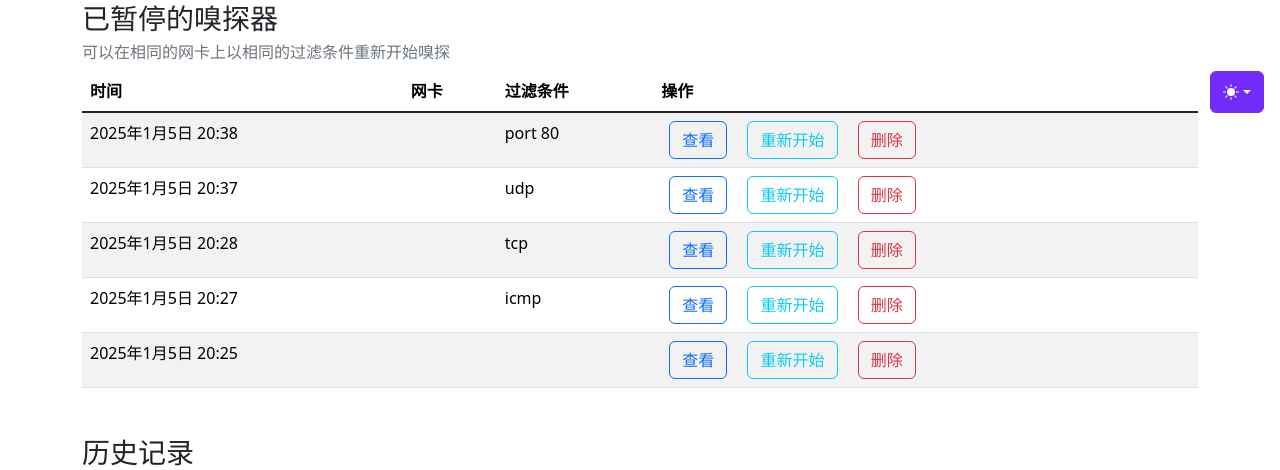
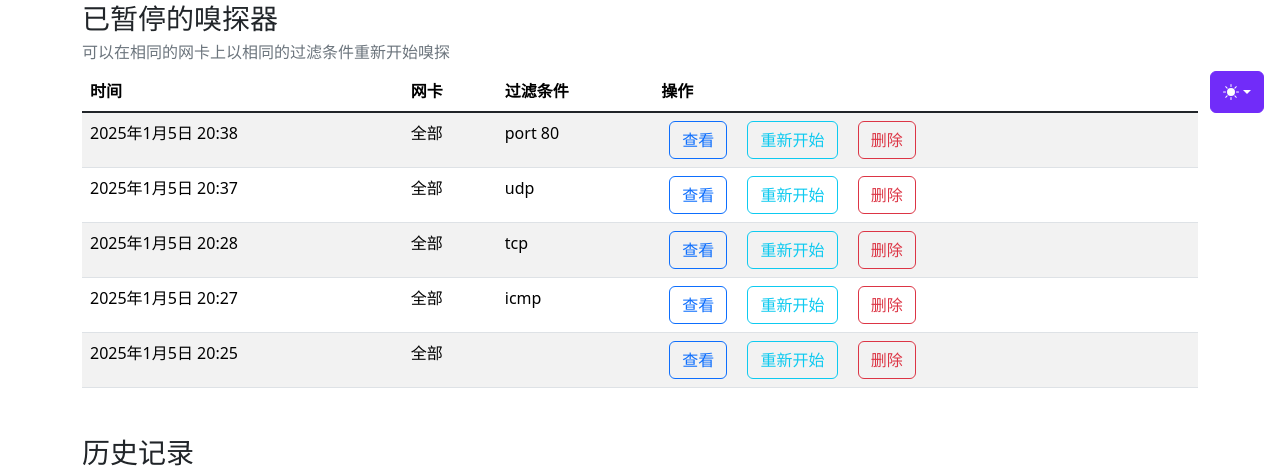
Before and after one commit to Bright-Crest/Network-Sniffer, a Django app: page /sniffer/ in a window 1280 px wide. Shown: the part 671-1141 px from the top of the page. Run offline with Django 5.2, Linux system fonts and the light colour scheme; data comes from the database, SQL or seed files in the repository; some libraries are stand-ins or nearby versions.

Commit message:
[fix] small fix of all net cards dispalying

```diff
--- a/server/sniffer/templates/sniffer/index.html
+++ b/server/sniffer/templates/sniffer/index.html
@@ -59,7 +59,7 @@
             {% if sniff_history.is_history is False and sniff_history.is_stopped is False and sniff_history.is_configured %}
               <tr>
                 <td>{{ sniff_history.timestamp }}</td>
-                <td>{{ sniff_history.net_card }}</td>
+                <td>{{ sniff_history.net_card|default:"全部" }}</td>
                 <td>{{ sniff_history.filter }}</td>
                 <td>
                   <form id="sseForm_{{ sniff_history.id }}" name="sseForm_{{ sniff_history.id }}" method="post" novalidate>
@@ -82,7 +82,7 @@
                         </div>
                         <div class="modal-body">
                           <p>时间：{{ sniff_history.timestamp }}</p>
-                          <p>网卡：{{ sniff_history.net_card }}</p>
+                          <p>网卡：{{ sniff_history.net_card|default:"全部" }}</p>
                           <p>过滤条件：{{ sniff_history.filter }}</p>
                         </div>
                         <div class="modal-footer d-flex justify-content-between">
@@ -169,7 +169,7 @@
             {% if sniff_history.is_history is False and sniff_history.is_stopped %}
               <tr>
                 <td>{{ sniff_history.timestamp }}</td>
-                <td>{{ sniff_history.net_card }}</td>
+                <td>{{ sniff_history.net_card|default:"全部" }}</td>
                 <td>{{ sniff_history.filter }}</td>
                 <td>
                   <form id="sseForm_{{ sniff_history.id }}" name="sseForm_{{ sniff_history.id }}" method="post" novalidate>
@@ -191,7 +191,7 @@
                         </div>
                         <div class="modal-body">
                           <p>时间：{{ sniff_history.timestamp }}</p>
-                          <p>网卡：{{ sniff_history.net_card }}</p>
+                          <p>网卡：{{ sniff_history.net_card|default:"全部" }}</p>
                           <p>过滤条件：{{ sniff_history.filter }}</p>
                         </div>
                         <div class="modal-footer d-flex justify-content-between">
@@ -226,7 +226,7 @@
             {% if sniff_history.is_history %}
               <tr>
                 <td>{{ sniff_history.timestamp }}</td>
-                <td>{{ sniff_history.net_card }}</td>
+                <td>{{ sniff_history.net_card|default:"全部" }}</td>
                 <td>{{ sniff_history.filter }}</td>
                 <td>
                   <button class="btn btn-outline-primary mx-2" onclick="window.location.href='{% url 'sniffer:show_packets' sniff_history.id %}';">查看</button>
@@ -243,7 +243,7 @@
                         </div>
                         <div class="modal-body">
                           <p>时间：{{ sniff_history.timestamp }}</p>
-                          <p>网卡：{{ sniff_history.net_card }}</p>
+                          <p>网卡：{{ sniff_history.net_card|default:"全部" }}</p>
                           <p>过滤条件：{{ sniff_history.filter }}</p>
                         </div>
                         <div class="modal-footer d-flex justify-content-between">
```
